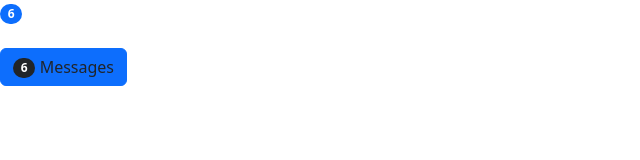
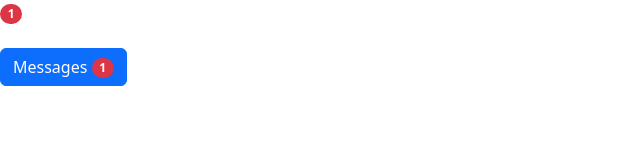
Before and after one commit to mskinstitute/CSS, a plain HTML site: page Bootstrap/11_Badges/01_index.html in a window 1280 px wide. Shown: the whole page, without its empty margins (0-640 px from the left). Drawn offline with nearby package versions, Linux system fonts and the light colour scheme.

Commit message:
Update some time

```diff
--- a/Bootstrap/10_Badges/01_index.html
+++ b/Bootstrap/11_Badges/01_index.html
@@ -9,8 +9,10 @@
 </head>
 <body>
 
-    <span class="badge rounded-pill bg-primary">6</span> <br><br>
+    <span class="badge bg-danger rounded-pill">1</span>
 
-    <button class="btn btn-primary text-dark"><span class="badge rounded-pill bg-dark">6</span> Messages</button>
+    <br><br>
+
+    <button class="btn btn-primary">Messages <span class="badge bg-danger rounded-pill">1</span> </button>
 </body>
 </html>
```
Also changed, not shown: Bootstrap/10_Buttons/01_index.html (renamed from Bootstrap/11_Buttons/01_index.html, +1 -0 lines), Bootstrap/12_Pagination/index.html (+1 -0 lines), Bootstrap/Projects/navbar/01_nav.html (+3 -0 lines), 4 other files.
